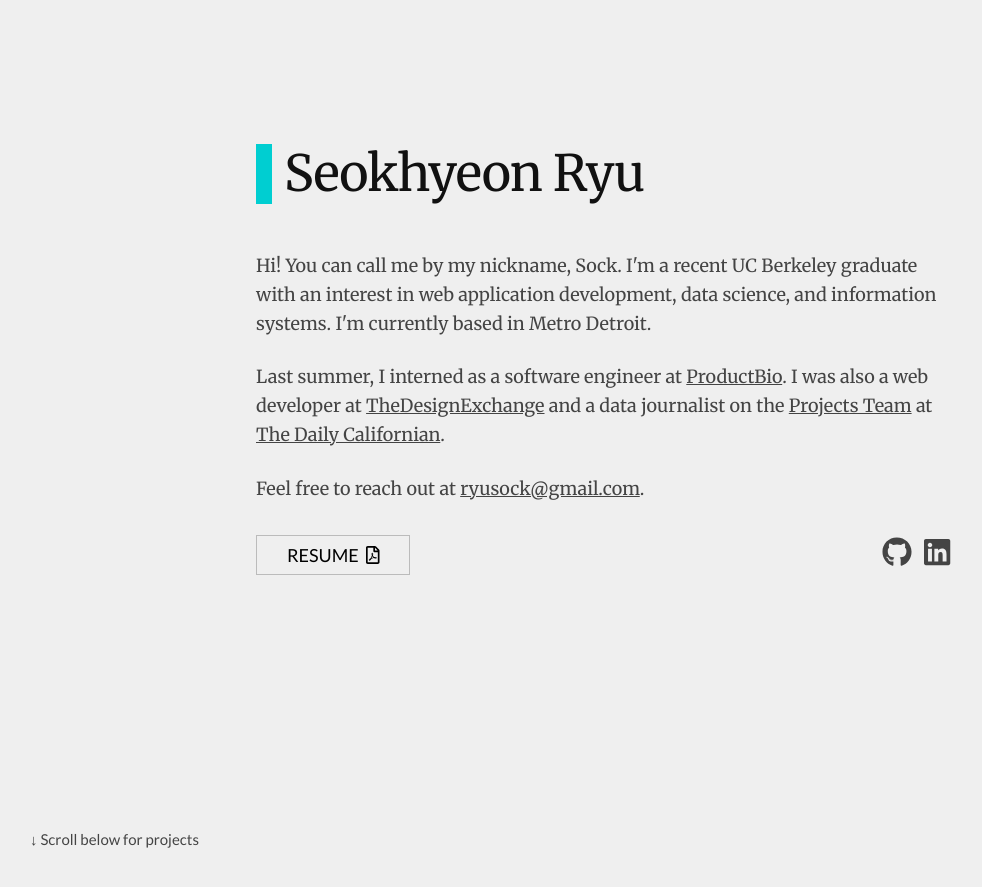
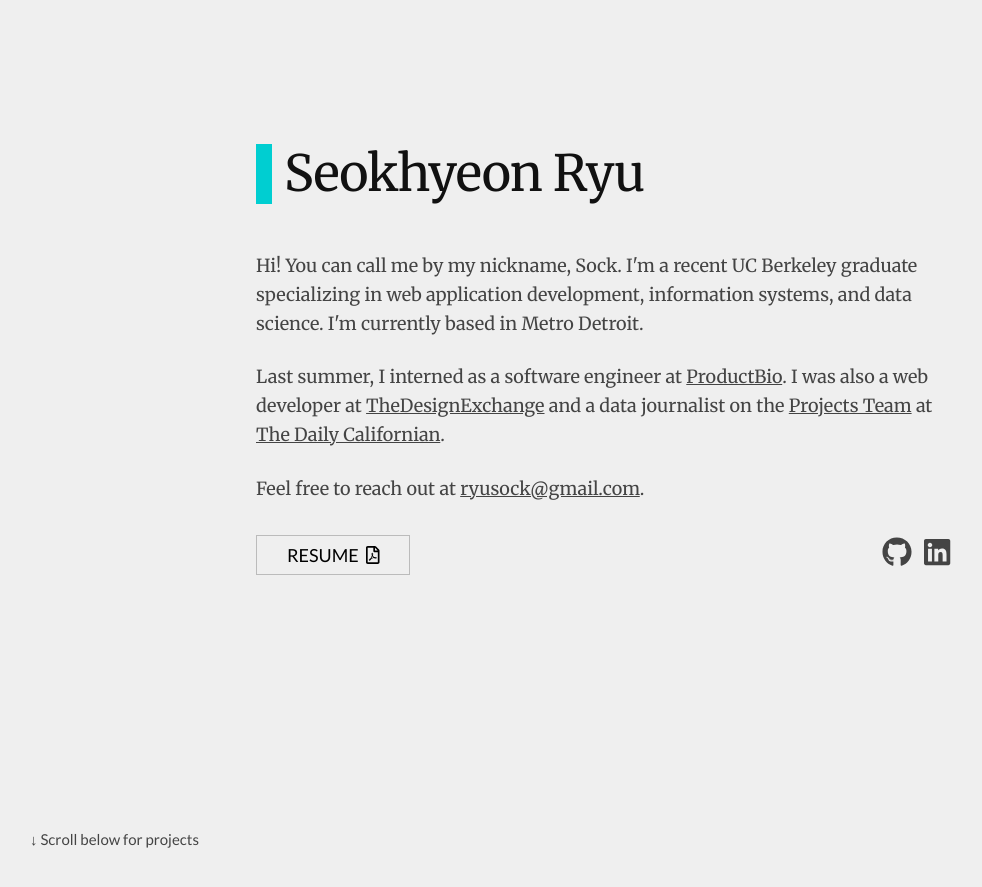
Before and after one commit to ryusock/ryusock.github.io, a Jekyll site: the page built from index.html, in a window 1280 px wide and 900 px high. Shown: the top 887 px of the window, without its empty margins (34-1016 px from the left). Built offline with Jekyll 4.4.1, drawn with Linux system fonts in a browser that asks for light colours; nearby versions of some CDN libraries; some of the changed text lies outside the part shown.

Commit message:
Text changes

```diff
--- a/index.html
+++ b/index.html
@@ -11,7 +11,7 @@ layout: default
     </div>
 
     <div id="bio">
-      <p>Hi! You can call me by my nickname, Sock. I'm a recent UC Berkeley graduate with an interest in web application development, data science, and information systems. I'm currently based in Metro Detroit.</p>
+      <p>Hi! You can call me by my nickname, Sock. I'm a recent UC Berkeley graduate specializing in web application development, information systems, and data science. I'm currently based in Metro Detroit.</p>
       <p>Last summer, I interned as a software engineer at <a href="http://productbio.com/">ProductBio</a>. I was also a web developer at <a href="http://thedesignexchange.org">TheDesignExchange</a> and a data journalist on the <a href="https://dailycal-projects.tumblr.com/">Projects Team</a> at <a href="http://dailycal.org">The Daily Californian</a>.</p>
       <p class="email">Feel free to reach out at <a href="mailto:ryusock@gmail.com" target="_top">ryusock@gmail.com</a>.</p>
     </div>
@@ -50,7 +50,7 @@ layout: default
       </h4>
       <div class="summary">
         <a href="https://github.com/dailycal-projects/who-owns-berkeley"><img class="thumb" src="/assets/berkeleyrent.png"></a>
-        <p class="desc">I scraped for the City of Berkeley's public database of rent control and parcel information to evaluate which neighborhoods had higher rent controls and compare large landowners.</p>
+        <p class="desc">I scraped the City of Berkeley's public database for rent control and parcel information to evaluate which neighborhoods had higher rent prices and compared large landowners.</p>
       </div>
     </div>
 
```
